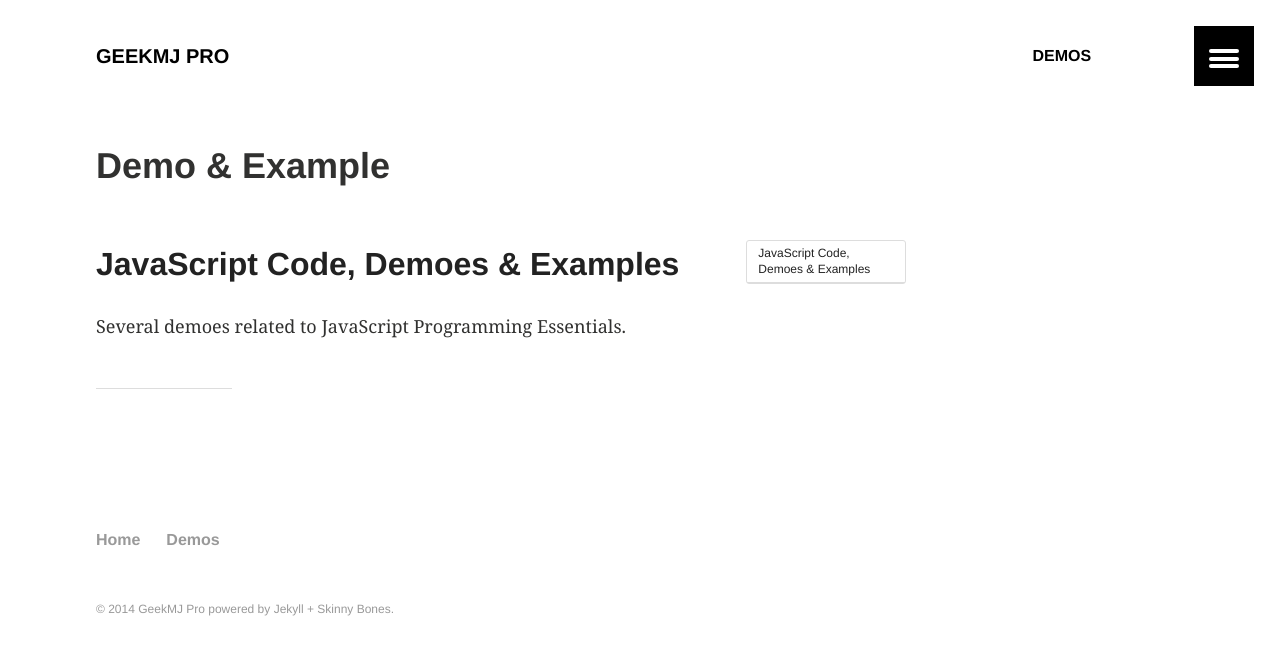
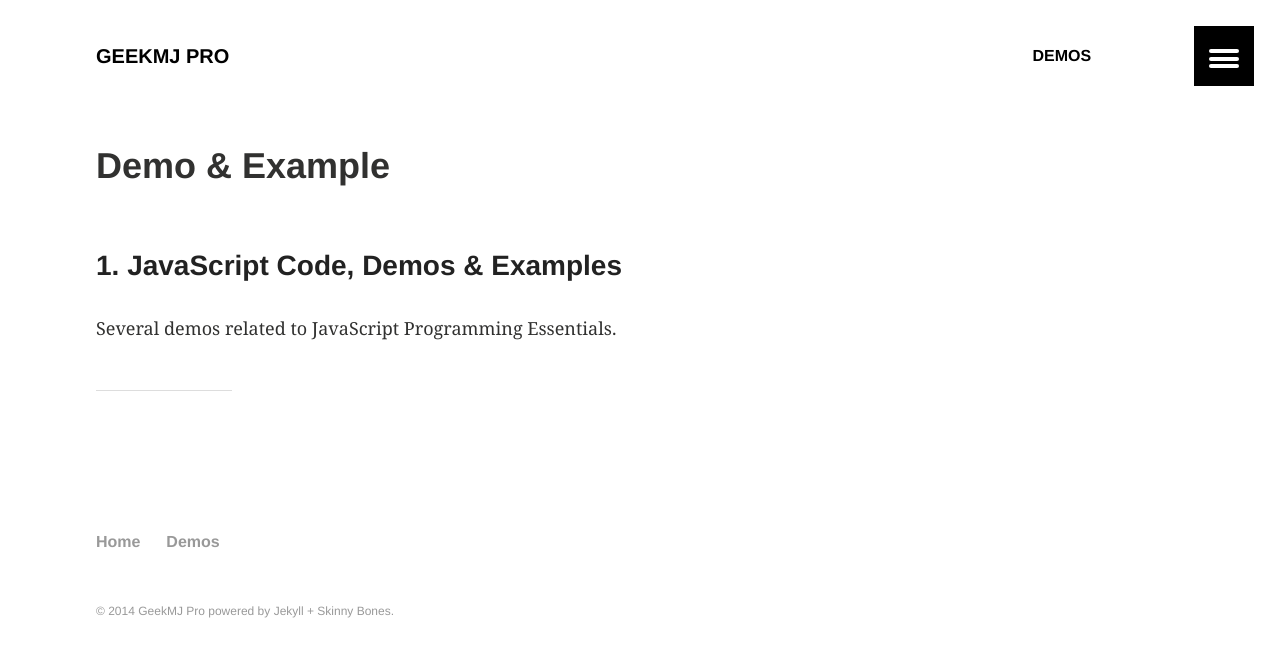
Before and after one commit to geekharsh/geekmj.github.io, a Jekyll site: the page built from demo/index.md, in a window 1280 px wide. Shown: the top 657 px of the page. Built offline with Jekyll 4.4.1, drawn with Linux system fonts in a browser that asks for light colours.

Commit message:
Update index.md

```diff
--- a/demo/index.md
+++ b/demo/index.md
@@ -8,9 +8,9 @@ image:
   teaser: null
   thumb: null
 share: false
-toc: true
+toc: false
 published: true
 ---
 
-## [JavaScript Code, Demoes & Examples](http://pro.geekmj.in/demo/javascript/ "JavaScript Code, Demoes & Examples")
-Several demoes related to JavaScript Programming Essentials.
+### [1. JavaScript Code, Demos & Examples](http://pro.geekmj.in/demo/javascript/ "JavaScript Code, Demos & Examples")
+Several demos related to JavaScript Programming Essentials.
```
